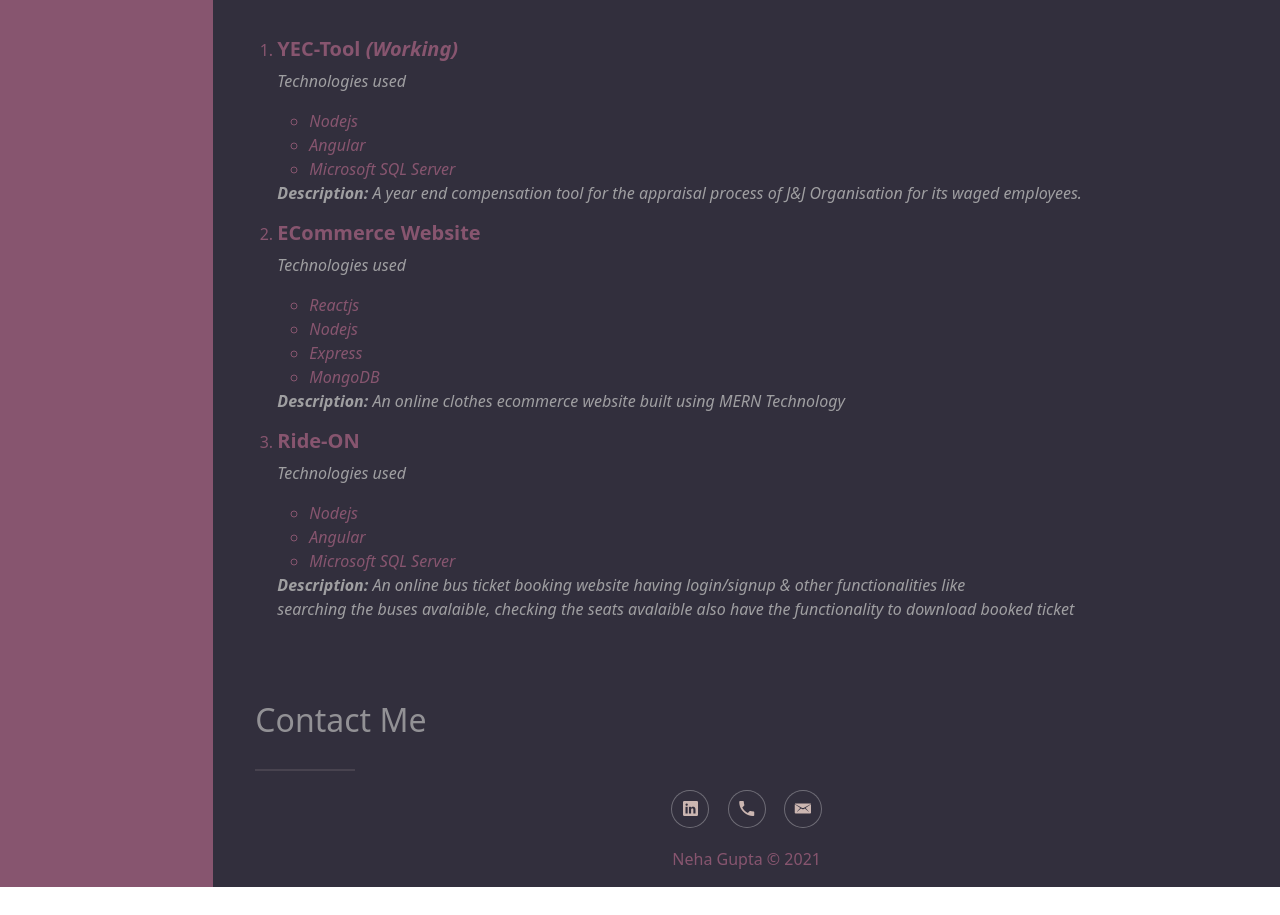
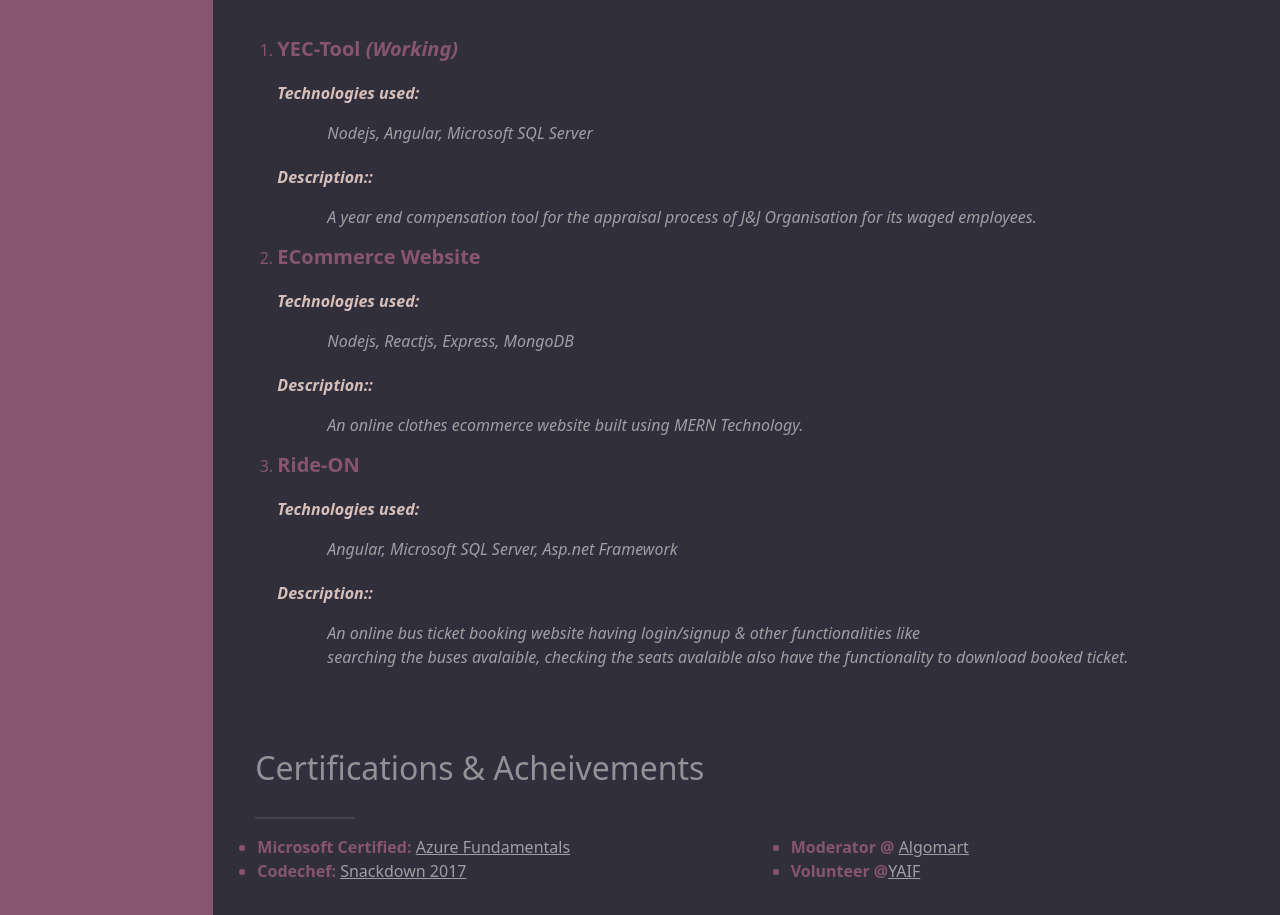
Before and after one commit to nehagupta1504/Portfolio, a plain HTML site: page index.html in a window 1280 px wide. Shown: the part 1885-2800 px from the top of the page. Before the commit the page ends 2772 px from the top, so only its background shows below. Drawn offline with nearby package versions, Linux system fonts and the light colour scheme.

Commit message:
Changes made

```diff
--- a/index.html
+++ b/index.html
@@ -25,16 +25,17 @@
     <div class="container-fluid">
       <div class="row">
         <div class="col-md-2 side-bar">
-          <aside style="margin-top: 20px">
-            <ul>
+          <ul style="margin-top: 20px; position: fixed">
             <li><a href="#home">Home</a></li>
             <li><a href="#about-me">About Me</a></li>
             <li><a href="#education">Qualification</a></li>
             <li><a href="#skills">Skills</a></li>
             <li><a href="#projects">Projects</a></li>
+            <li>
+              <a href="#acheivements">Certifications <br />& Acheivements</a>
+            </li>
             <li><a href="#contact-me">Contact Me</a></li>
           </ul>
-          </aside>
         </div>
         <div class="col-md-10 main-content">
           <!-- Home -->
@@ -54,9 +55,17 @@
                 <h5 style="margin-top: 50px">Full Stack MERN/MEAN Developer</h5>
                 <h6 style="margin-top: 40px">EXPERIENCE</h6>
                 <p>
-                  <i>Larsen & Tuobro Infotech, Location —Mumbai</i><br />
-                  <i>Nov2020 - Till date</i>
+                  <b
+                    ><i style="font-size: large"
+                      >Larsen & Tuobro Infotech, Location —Mumbai</i
+                    ></b
+                  ><br />
+                  <b><i>Nov2020 - Till date</i></b
+                  ><br />
                 </p>
+                <div>
+                  <b><i style="font-size: large">YEC-Tool(Working)</i></b>
+                </div>
               </div>
               <div class="col-sm-5">
                 <img src="./assets/pic3.png" alt="Neha Gupta" />
@@ -248,16 +257,14 @@
                   <div>
                     <h6>YEC-Tool<i> (Working)</i></h6>
                     <i>
-                      <p class="inner-class">Technologies used</p>
-                      <ul>
-                        <li>Nodejs</li>
-                        <li>Angular</li>
-                        <li>Microsoft SQL Server</li>
-                      </ul>
-                      <p>
-                        <b>Description: </b>A year end compensation tool for the
-                        appraisal process of J&J Organisation for its waged
-                        employees.
+                      <p class="projects-dl"><b>Technologies used:</b></p>
+                      <p class="projects-dd">
+                        Nodejs, Angular, Microsoft SQL Server
+                      </p>
+                      <p class="projects-dl"><b>Description::</b></p>
+                      <p class="projects-dd">
+                        A year end compensation tool for the appraisal process
+                        of J&J Organisation for its waged employees.
                       </p>
                     </i>
                   </div>
@@ -266,16 +273,14 @@
                   <div>
                     <h6>ECommerce Website</h6>
                     <i>
-                      <p class="inner-class">Technologies used</p>
-                      <ul>
-                        <li>Reactjs</li>
-                        <li>Nodejs</li>
-                        <li>Express</li>
-                        <li>MongoDB</li>
-                      </ul>
-                      <p>
-                        <b>Description: </b>An online clothes ecommerce website
-                        built using MERN Technology
+                      <p class="projects-dl"><b>Technologies used:</b></p>
+                      <p class="projects-dd">
+                        Nodejs, Reactjs, Express, MongoDB
+                      </p>
+                      <p class="projects-dl"><b>Description::</b></p>
+                      <p class="projects-dd">
+                        An online clothes ecommerce website built using MERN
+                        Technology.
                       </p>
                     </i>
                   </div>
@@ -284,23 +289,70 @@
                   <div>
                     <h6>Ride-ON</h6>
                     <i>
-                      <p class="inner-class">Technologies used</p>
-                      <ul>
-                        <li>Nodejs</li>
-                        <li>Angular</li>
-                        <li>Microsoft SQL Server</li>
-                      </ul>
-                      <p>
-                        <b>Description: </b>An online bus ticket booking website
-                        having login/signup & other functionalities like<br />
+                      <p class="projects-dl"><b>Technologies used:</b></p>
+                      <p class="projects-dd">
+                        Angular, Microsoft SQL Server, Asp.net Framework
+                      </p>
+                      <p class="projects-dl"><b>Description::</b></p>
+                      <p class="projects-dd">
+                        An online bus ticket booking website having login/signup
+                        & other functionalities like<br />
                         searching the buses avalaible, checking the seats
                         avalaible also have the functionality to download booked
-                        ticket
+                        ticket.
                       </p>
                     </i>
                   </div>
                 </li>
               </ol>
+            </div>
+          </div>
+          <!-- Certifications & exams -->
+          <div id="acheivements" class="new-div">
+            <h2>
+              Certifications & Acheivements
+              <hr
+                style="
+                  margin-top: 30px;
+                  height: 2px;
+                  color: #b4a5a5;
+                  width: 100px;
+                "
+              />
+            </h2>
+            <div class="row">
+              <div class="col-md-6">
+                <ul>
+                  <li>
+                    <b>Microsoft Certified:</b>
+                    <a
+                      href="https://www.credly.com/badges/07214886-dc25-4990-9fe1-4cd56ecedccd?source=linked_in_profile"
+                    >
+                      Azure Fundamentals</a
+                    >
+                  </li>
+                  <li>
+                    <b>Codechef:</b>
+                    <a
+                      href="https://www.codechef.com/certificates/preview/bc39b8faf51dd623ef5bac6336bb7046"
+                    >
+                      Snackdown 2017
+                    </a>
+                  </li>
+                </ul>
+              </div>
+              <div class="col-md-6">
+                <ul>
+                  <li>
+                    <b>Moderator @</b>
+                    <a href="https://algomart.quora.com/">Algomart</a>
+                  </li>
+                  <li>
+                    <b>Volunteer @</b
+                    ><a href="https://yaifoundation.org/">YAIF </a>
+                  </li>
+                </ul>
+              </div>
             </div>
           </div>
           <!-- <hr style="margin-top: 30px; height: 2px; color: #B4A5A5;" /> -->
--- a/styles.css
+++ b/styles.css
@@ -16,6 +16,8 @@ img {
   border-style: solid;
   border-width: 0.5cm;
   margin-left: 50px;
+  /* background-color: #87556f; */
+  border-color: #613e50;
   transition: transform 0.2s;
 }
 img:hover {
@@ -32,8 +34,6 @@ dt {
 }
 .dd-class {
   margin-left: 50px;
-}
-.inner-class {
 }
 .footer {
   margin-left: auto;
@@ -97,3 +97,11 @@ dd {
   padding: 20px;
   font-weight: bold;
 }
+.projects-dl {
+  color: #ffe3d8;
+  margin-top: 20px;
+}
+.projects-dd {
+  margin-left: 50px;
+  color: #bbbbbb;
+}
```
Lines whose indentation alone changed are shown as unchanged.
